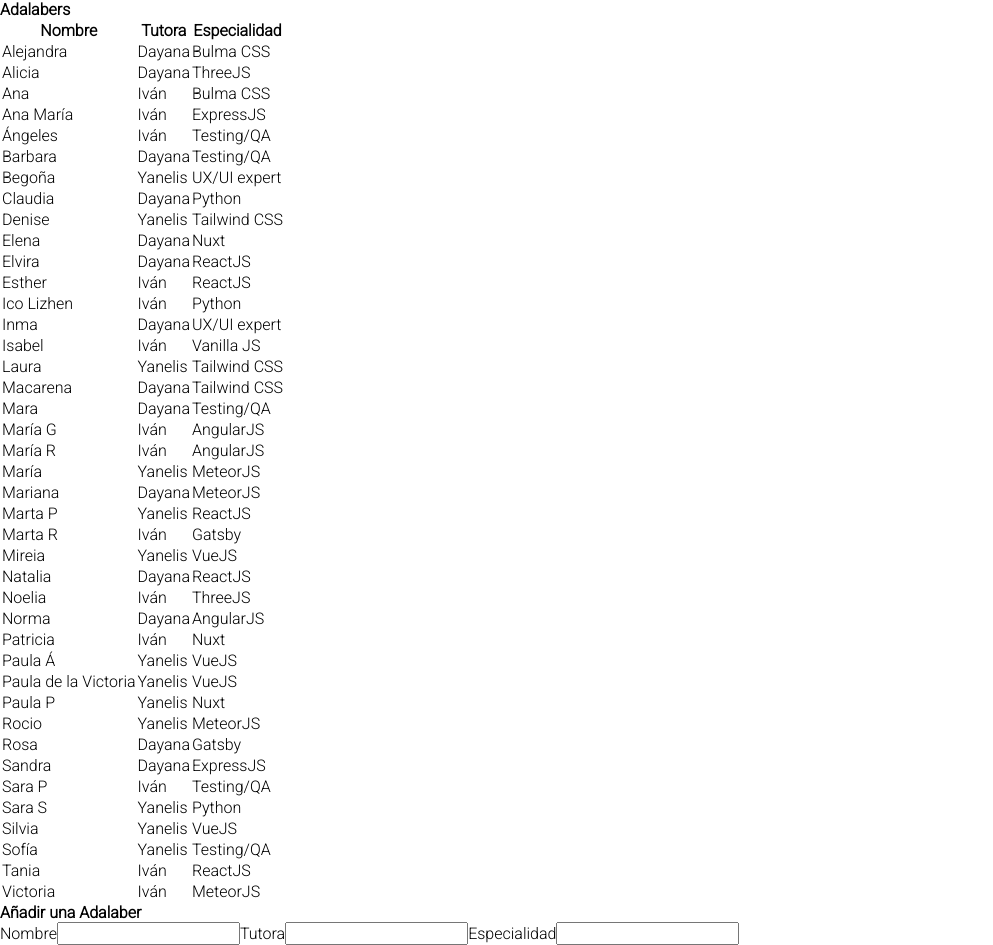
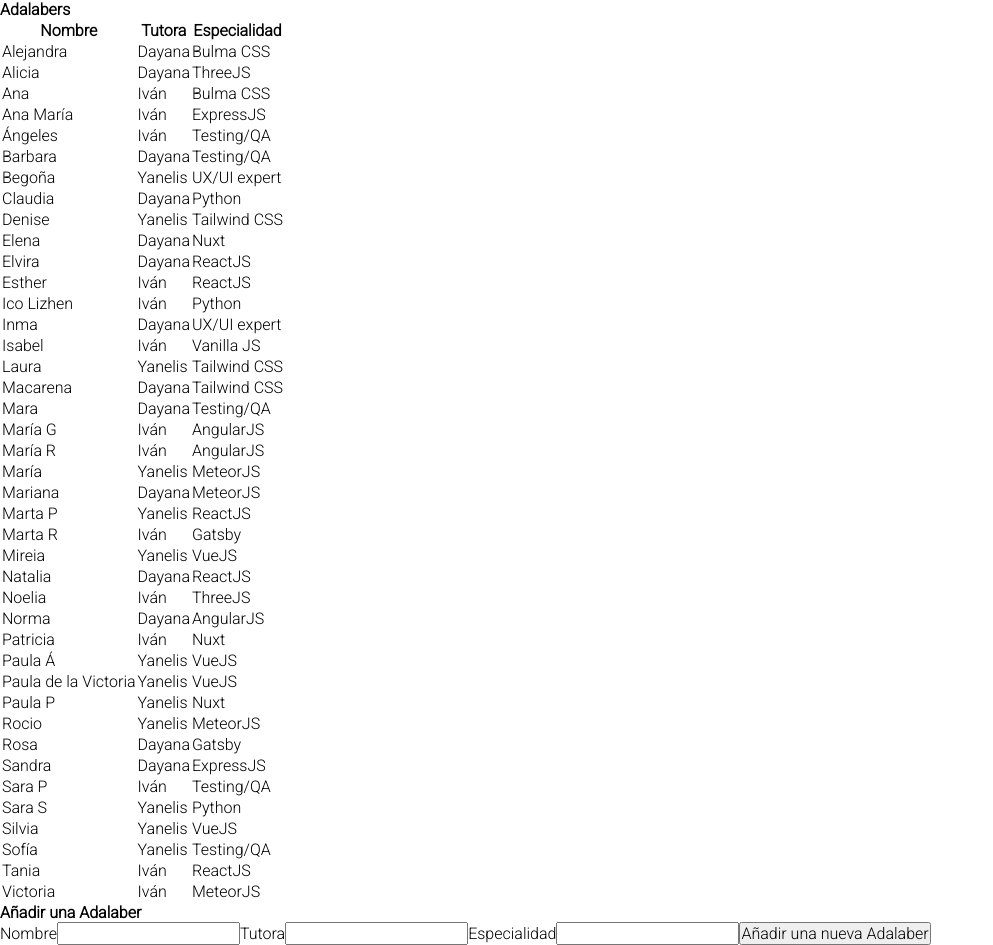
Before and after one commit to Adalab/modulo-3-evaluacion-intermedia-RocioDols, a React (Create React App) app: page / in a window 1280 px wide. Shown: the whole page, without its empty margins (0-993 px from the left). Built offline with nearby package versions, Linux system fonts and the light colour scheme.

Commit message:
implement add button

```diff
--- a/src/components/App.js
+++ b/src/components/App.js
@@ -26,6 +26,17 @@ function App() {
   }
   const handleInputSpeciality = (ev) => {
     setSpeciality(ev.target.value);
+  }
+
+  const handleClick = (ev) => {
+    ev.preventDefault();
+
+    const newContact = {
+      "name": "Rocio",
+      "counselor": "Dayana",
+      "speciality": "Bulma CSS",
+    };
+    setData([...data, newContact]);
   }
 
   return (
@@ -63,6 +74,7 @@ function App() {
           value={speciality}
           onChange={handleInputSpeciality}
         />
+        <input type="submit" value="Añadir una nueva Adalaber" onClick={handleClick} />
       </form>
     </div>
   );
```
